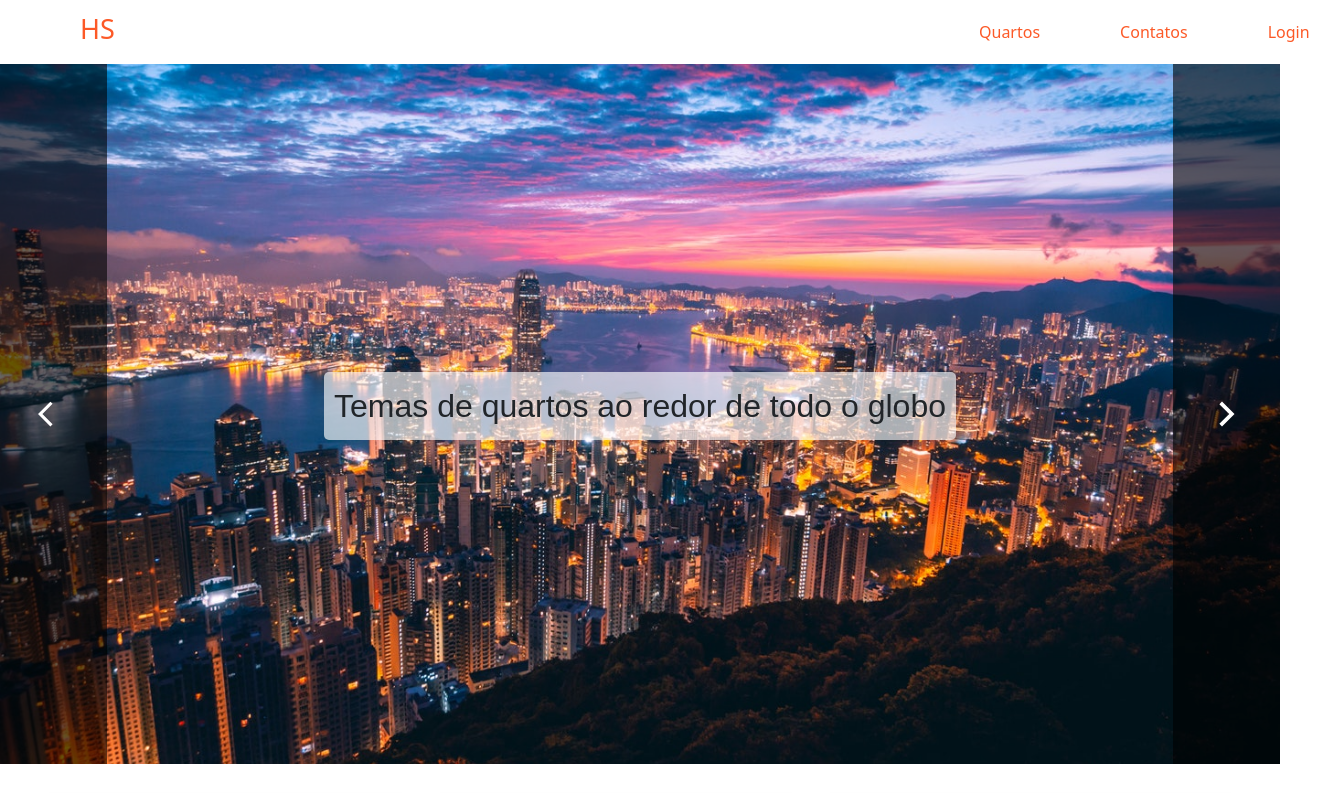
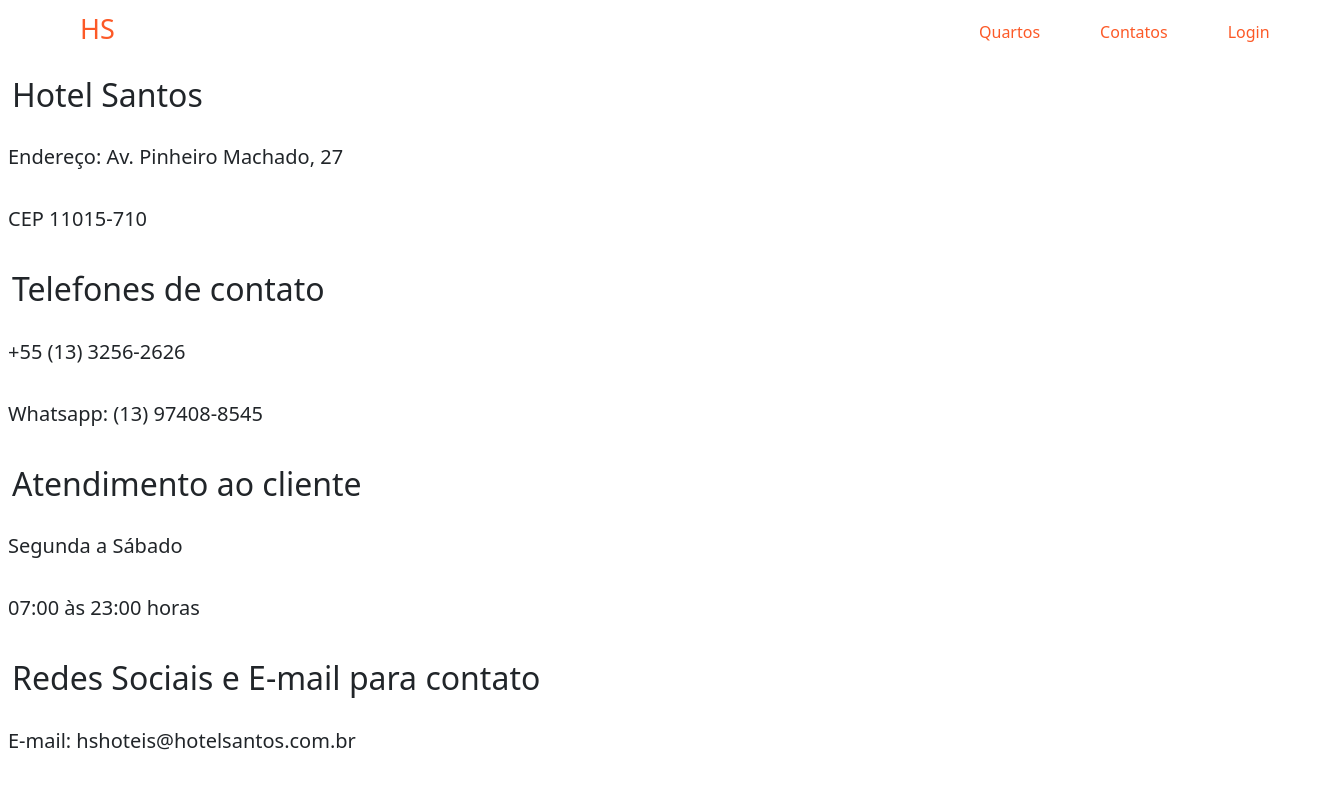
Before and after one commit to trvicius/HotelSantos, a React (Create React App) app: page /Contato in a window 1280 px wide. Shown: the top 793 px of the page, 1325 px wide, since content can reach past the window. Built offline with nearby package versions, Linux system fonts and the light colour scheme.

Commit message:
Add Contact page

```diff
--- a/src/App.js
+++ b/src/App.js
@@ -6,6 +6,7 @@ import Footer from './Footer';
 import SearchPage from './SearchPage';
 import LoginPage from './LoginPage';
 import Signup from './signup';
+import Contato from './Contato';
 import { BrowserRouter as Router, Switch, Route } from "react-router-dom";
 
 function App() {
@@ -31,6 +32,10 @@ function App() {
             <SearchPage />
           </Route>
 
+          <Route path="/Contato">
+            <Contato />
+          </Route>
+
           <Route path="/">
             <Home />
           </Route>
--- /dev/null
+++ b/src/Contato.css
@@ -0,0 +1,13 @@
+.global {
+    padding: 0px;
+    margin: 0px;
+}
+
+p {
+    font-size: 20px;
+    padding: 8px;
+}
+
+h2 {
+    padding: 12px;
+}
--- /dev/null
+++ b/src/Contato.js
@@ -0,0 +1,33 @@
+import React from 'react';
+import './Contato.css'
+
+function Contato (){
+
+    return(
+       <div className="global">
+           <div className="end">
+               <h2>Hotel Santos</h2>
+                <p>Endereço: Av. Pinheiro Machado, 27</p>
+                <p>CEP 11015-710</p>
+           </div>
+            <div className="tel">
+                <h2>Telefones de contato</h2>
+                <p> +55 (13) 3256-2626</p>
+                <p>Whatsapp: (13) 97408-8545</p>
+            </div>
+            <div className="atend">
+                <h2>Atendimento ao cliente</h2>
+                <p>Segunda a Sábado</p>
+                <p>07:00 às 23:00 horas</p>
+            </div>
+            <div className="redes">
+                <h2>Redes Sociais e E-mail para contato</h2>
+                    <p>E-mail: hshoteis@hotelsantos.com.br</p>
+                    <p>Instagran: @HShoteis</p>
+                    <p>Facebook: HotelSantos013</p>
+            </div>
+        </div>
+    )
+};
+
+export default Contato;
--- a/src/Header.css
+++ b/src/Header.css
@@ -31,12 +31,14 @@
 
 .header__right > a{
   color: hsl(14, 97%, 57%);
-  margin-right: 50px;
+  margin-right: 30px;
   text-decoration: none;
   padding: 15px;
   transition: background .3s;
+  width: 20rem;
 }
 
 .header__right > a:hover {
   background-color: rgb(1, 16, 27);
+  color: white;
 }
--- a/src/Header.js
+++ b/src/Header.js
@@ -25,7 +25,7 @@ function Header() {
             <div className='header__right'>
                 {/*<Avatar />*/}
                 <a href='./search'>Quartos</a>
-                <a href='./'>Contatos</a>
+                <a href='./Contato'>Contatos</a>
                 <a href='./loginpage'>Login</a>
                {/*<LanguageIcon />*/}
 
--- a/src/LoginPage.css
+++ b/src/LoginPage.css
@@ -139,3 +139,7 @@
     cursor: pointer;
     margin-right: 10px;
 }
+
+#cadastrar {
+    color: white;
+}
--- a/src/LoginPage.js
+++ b/src/LoginPage.js
@@ -65,7 +65,7 @@ function LoginPage() {
 
 
             <button type="submit">
-                     <a href="/signup">Cadastrar</a>
+                     <a href="/signup" id="cadastrar">Cadastrar</a>
             </button>
          </div>
       </div>
```
